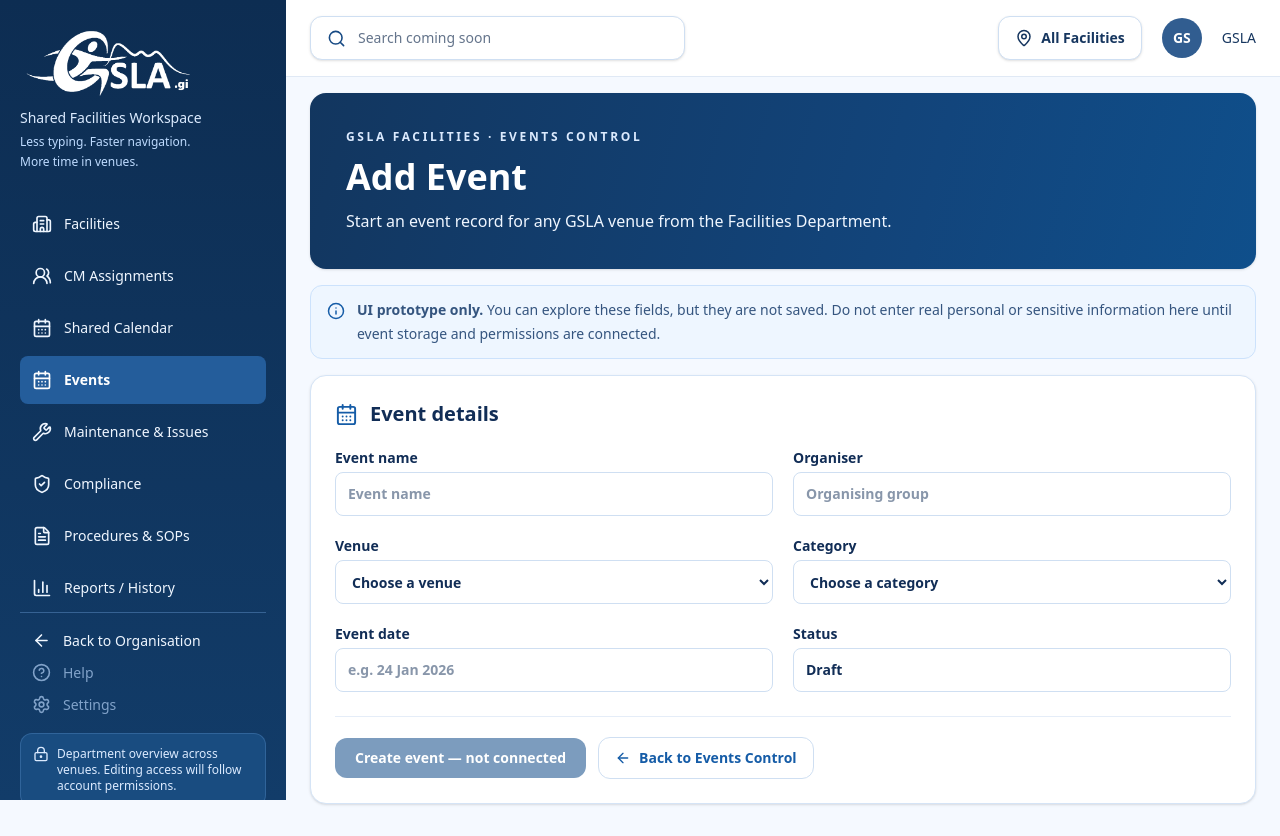
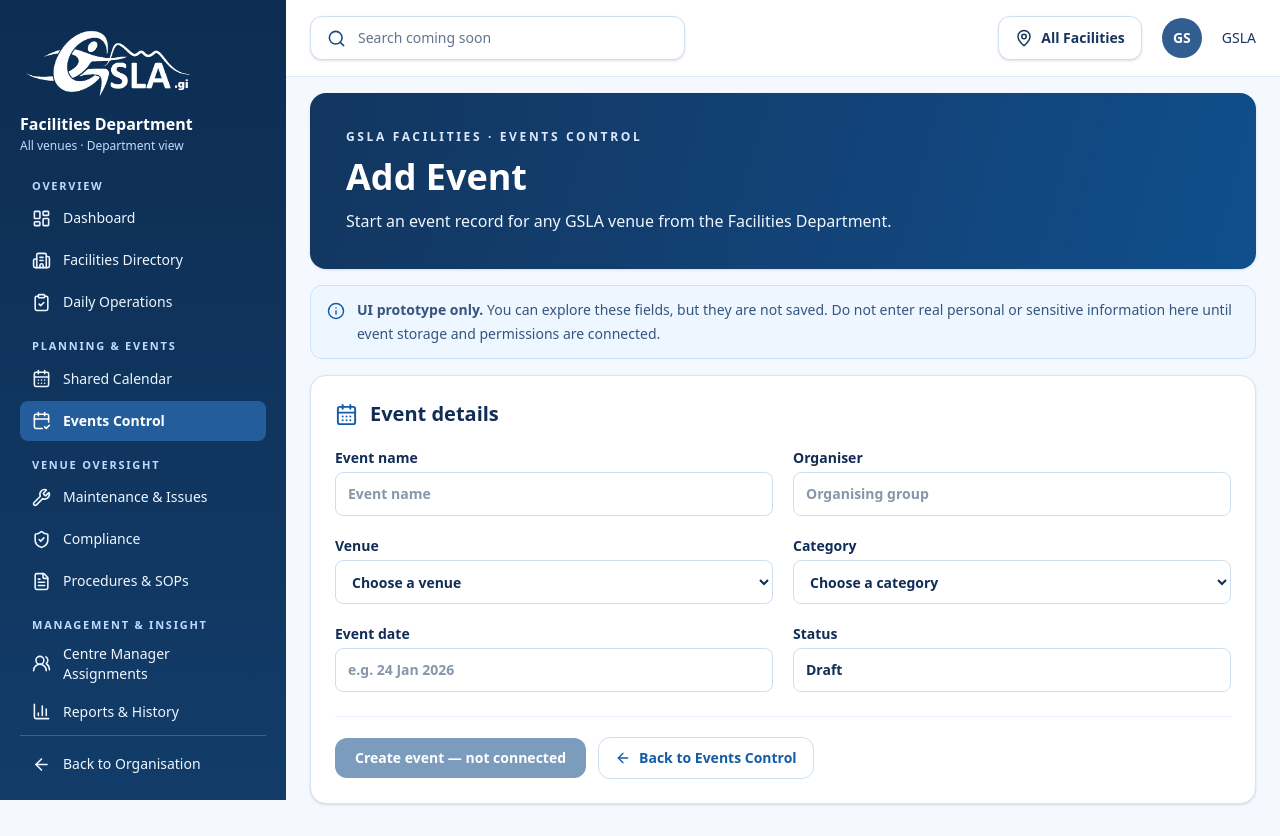
Before and after one commit to gibfesta/gsla-new-sdu, a Next.js app: page /facilities/events/new in a window 1280 px wide. Built offline with nearby package versions, Linux system fonts and the light colour scheme.

Commit message:
Organise Facilities sidebar and preview daily operations

```diff
--- a/components/facilities/FacilitiesDepartmentSidebar.tsx
+++ b/components/facilities/FacilitiesDepartmentSidebar.tsx
@@ -4,20 +4,31 @@ import Link from "next/link";
 import Image from "next/image";
 import { usePathname } from "next/navigation";
 import {
-  ArrowLeft, BarChart3, Building2, CalendarDays, CircleHelp, FileText,
-  LockKeyhole, Settings, ShieldCheck, UsersRound, Wrench, type LucideIcon,
+  ArrowLeft, BarChart3, Building2, CalendarCheck2, CalendarDays,
+  ClipboardCheck, FileText, LayoutDashboard, ShieldCheck, UsersRound,
+  Wrench, type LucideIcon,
 } from "lucide-react";
 
-type Item = { label: string; href: string; icon: LucideIcon; activeFor?: string[] };
-const items: Item[] = [
-  { label: "Facilities", href: "/facilities/dashboard", icon: Building2, activeFor: ["/facilities/facilities"] },
-  { label: "CM Assignments", href: "/facilities/cm-assignments", icon: UsersRound },
-  { label: "Shared Calendar", href: "/facilities/shared-calendar", icon: CalendarDays },
-  { label: "Events", href: "/facilities/events", icon: CalendarDays },
-  { label: "Maintenance & Issues", href: "/facilities/maintenance", icon: Wrench },
-  { label: "Compliance", href: "/facilities/compliance", icon: ShieldCheck },
-  { label: "Procedures & SOPs", href: "/facilities/procedures", icon: FileText },
-  { label: "Reports / History", href: "/facilities/reports", icon: BarChart3 },
+type Item = { label: string; href: string; icon: LucideIcon };
+const groups: { title: string; items: Item[] }[] = [
+  { title: "Overview", items: [
+    { label: "Dashboard", href: "/facilities/dashboard", icon: LayoutDashboard },
+    { label: "Facilities Directory", href: "/facilities/facilities", icon: Building2 },
+    { label: "Daily Operations", href: "/facilities/daily-operations", icon: ClipboardCheck },
+  ] },
+  { title: "Planning & Events", items: [
+    { label: "Shared Calendar", href: "/facilities/shared-calendar", icon: CalendarDays },
+    { label: "Events Control", href: "/facilities/events", icon: CalendarCheck2 },
+  ] },
+  { title: "Venue Oversight", items: [
+    { label: "Maintenance & Issues", href: "/facilities/maintenance", icon: Wrench },
+    { label: "Compliance", href: "/facilities/compliance", icon: ShieldCheck },
+    { label: "Procedures & SOPs", href: "/facilities/procedures", icon: FileText },
+  ] },
+  { title: "Management & Insight", items: [
+    { label: "Centre Manager Assignments", href: "/facilities/cm-assignments", icon: UsersRound },
+    { label: "Reports & History", href: "/facilities/reports", icon: BarChart3 },
+  ] },
 ];
 
 export default function FacilitiesDepartmentSidebar() {
@@ -26,19 +37,19 @@ export default function FacilitiesDepartmentSidebar() {
     <aside className="w-full shrink-0 bg-[linear-gradient(180deg,#0d2d52,#123c69)] text-white lg:sticky lg:top-0 lg:h-screen lg:w-[286px] lg:overflow-y-auto">
       <div className="flex min-h-full flex-col px-4 py-5 lg:px-5">
         <Link href="/facilities/dashboard" className="inline-flex w-fit items-center" aria-label="GSLA Facilities department home"><Image src="/gsla-white.png" alt="GSLA" width={600} height={279} className="h-auto w-[180px]" priority /></Link>
-        <p className="mt-1 text-sm text-blue-100">Shared Facilities Workspace</p>
-        <p className="mt-1 text-xs leading-5 text-blue-200">Less typing. Faster navigation.<br />More time in venues.</p>
-        <nav aria-label="Facilities department navigation" className="mt-7 space-y-1">
-          {items.map(({ label, href, icon: Icon, activeFor }) => {
-            const active = pathname === href || pathname.startsWith(href + "/") || (activeFor?.includes(pathname) ?? false);
-            return <Link key={href} href={href} aria-current={active ? "page" : undefined} className={`flex min-h-12 items-center gap-3 rounded-lg px-3 py-2 text-sm transition ${active ? "bg-[#245d9b] font-semibold text-white" : "text-blue-50 hover:bg-white/10"}`}><Icon size={20} className="shrink-0" aria-hidden="true" />{label}</Link>;
-          })}
+        <p className="mt-2 text-base font-semibold">Facilities Department</p>
+        <p className="mt-0.5 text-xs text-blue-200">All venues · Department view</p>
+        <nav aria-label="Facilities department navigation" className="mt-6 space-y-4">
+          {groups.map((group) => <div key={group.title}>
+            <h2 className="mb-1 px-3 text-[11px] font-bold uppercase tracking-[0.16em] text-blue-200">{group.title}</h2>
+            <div className="space-y-0.5">{group.items.map(({ label, href, icon: Icon }) => {
+              const active = pathname === href || pathname.startsWith(href + "/");
+              return <Link key={href} href={href} aria-current={active ? "page" : undefined} className={`flex min-h-10 items-center gap-3 rounded-lg px-3 py-1.5 text-sm transition ${active ? "bg-[#245d9b] font-semibold text-white" : "text-blue-50 hover:bg-white/10"}`}><Icon size={19} className="shrink-0" aria-hidden="true" /><span className="leading-5">{label}</span></Link>;
+            })}</div>
+          </div>)}
         </nav>
-        <div className="mt-8 border-t border-blue-300/30 pt-3 lg:mt-auto">
+        <div className="mt-6 border-t border-blue-300/30 pt-3 lg:mt-auto">
           <Link href="/superuser/dashboard" className="flex items-center gap-3 rounded-lg px-3 py-1.5 text-sm text-blue-50 hover:bg-white/10"><ArrowLeft size={19} aria-hidden="true" />Back to Organisation</Link>
-          <span className="flex items-center gap-3 px-3 py-1.5 text-sm text-blue-200/65" title="Coming soon" aria-disabled="true"><CircleHelp size={19} aria-hidden="true" />Help</span>
-          <span className="flex items-center gap-3 px-3 py-1.5 text-sm text-blue-200/65" title="Coming soon" aria-disabled="true"><Settings size={19} aria-hidden="true" />Settings</span>
-          <p className="mt-3 flex gap-2 rounded-xl border border-blue-300/20 bg-[#194c80] p-3 text-xs leading-4 text-blue-100"><LockKeyhole size={16} className="shrink-0" aria-hidden="true" />Department overview across venues. Editing access will follow account permissions.</p>
         </div>
       </div>
     </aside>
```
